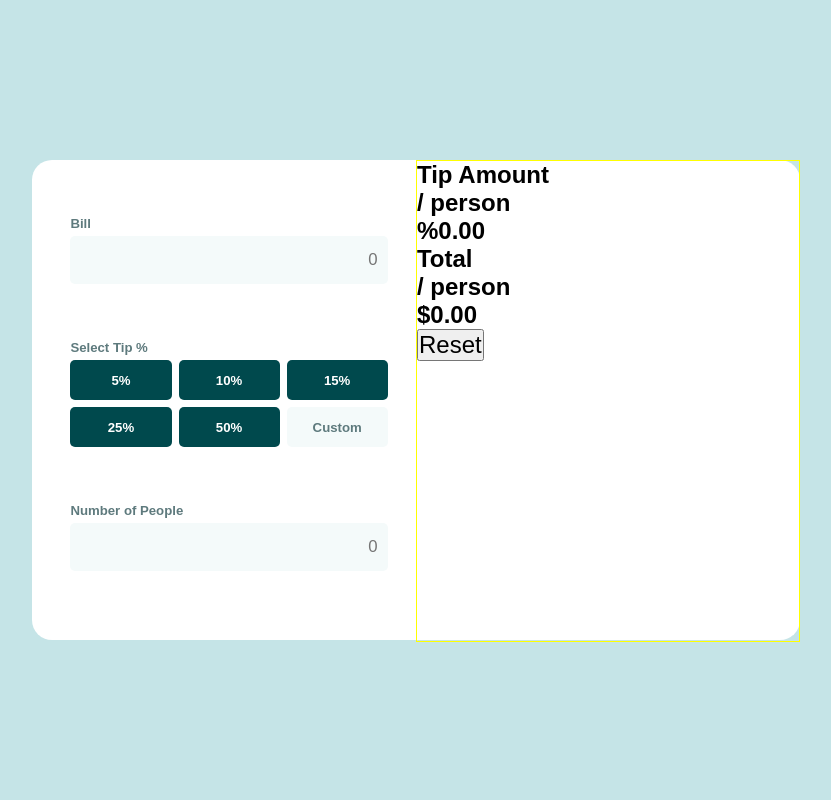
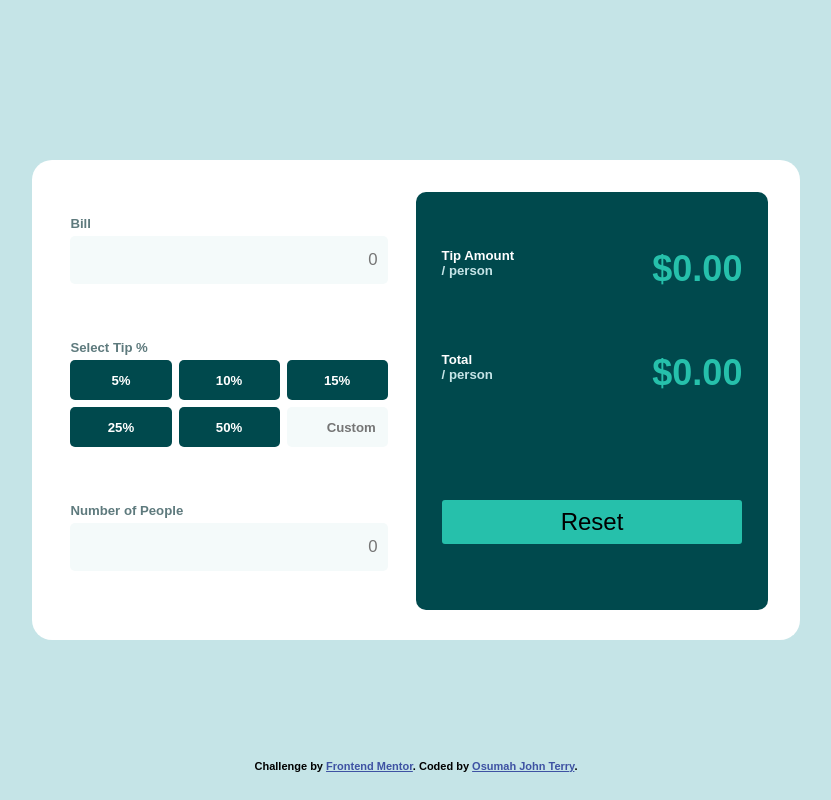
Before and after one commit to Johnterrie/tip-generator-app, a plain HTML site: page index.html in a window 1280 px wide. Shown: the whole page, without its empty margins (224-1055 px from the left). Drawn offline with Linux system fonts and the light colour scheme; a web font is replaced by a local one.

Commit message:
third commit

```diff
--- a/index.html
+++ b/index.html
@@ -24,7 +24,7 @@
         <button class="left-button">15%</button>
         <button class="left-button">25%</button>
         <button class="left-button">50%</button>
-        <button class="custom-button">Custom</button>
+        <input class="custom-button" placeholder="Custom">
       </div>
       <p class="select-tip">Number of People</p>
       <input class="input-text" type="text" placeholder="0">
@@ -33,16 +33,16 @@
     <!-- right side of the container with color -->
     <div class="right-cont">
       <div class="upper-right-cont">
-        <div class="left-hand">Tip Amount <br>
+        <div class="left-hand"> <span class="for-white">Tip Amount</span> <br>
           / person</div>
-        <div class="right-hand"> %0.00</div>
+        <div class="right-hand"> $0.00</div>
       </div>
       <div class="lower-right-cont">
-        <div class="left-hand"> Total <br>
+        <div class="left-hand"> <span class="for-white">Total</span> <br>
           / person</div>
         <div class="right-hand">$0.00</div>
       </div>
-      <button>Reset</button>
+      <button class="btn">Reset</button>
     </div>
   </div>
 
--- a/main.css
+++ b/main.css
@@ -67,9 +67,12 @@ body{
 }
 
 .right-cont {
-    border: 1px solid yellow;
+    background-color: hsl(183, 100%, 15%);
     width: 50%;
-    height: 100%;
+    height: 87%;
+    margin: 4vh 4vh 4vh 0;
+    padding: 0 2vw;
+    border-radius: 10px;
 }
 
 .left-button {
@@ -82,6 +85,10 @@ body{
     cursor: pointer;
 }
 
+.left-button:hover {
+    background-color: hsl(185, 41%, 84%);
+}
+
 .custom-button {
     background-color:  hsl(189, 41%, 97%);
     border: none;
@@ -89,20 +96,76 @@ body{
     color: hsl(186, 14%, 43%);
     font-size: 0.55rem;
     font-weight: 700;
+    text-align: right;
+    padding-right: 0.5rem;
+}
+
+.upper-right-cont  {
+    margin: 7vh 0 0 0;
+    display: flex;
+    flex-direction: row;
+    justify-content: space-between;
+}
+
+.lower-right-cont {
+    margin: 3vh 0 0 0;
+    display: flex;
+    flex-direction: row;
+    justify-content: space-between;
+}
+
+.left-hand {
+    font-size: 0.55rem;
+    color: hsl(185, 41%, 84%);
+    width: 30%;
+    height: 10vh;
+}
+
+.right-hand {
+    font-size: 1.5rem;
+    color: hsl(172, 67%, 45%);
+}
+
+.btn {
+    margin-top: 8.5vh;
+    width: 100%;
+    height: 5.5vh;
+    background-color: hsl(172, 67%, 45%);
+    border: none;
+    border-radius: 3px;
     cursor: pointer;
 }
 
+.btn:hover {
+    background-color: hsl(185, 41%, 84%);
+}
+
+.for-white {
+    color: #ffffff;
+    font-size: 0.55rem;
+}
 
 
-
-
-
-
-
+.wrong:hover {
+    width: 100%;
+    height: 6vh;
+    text-align: right;
+    padding-right: 10px;
+    background-color: hsl(189, 41%, 97%);
+    border: none;
+    border-radius: 5px;
+    font-size: 0.7rem;
+    cursor: pointer;
+    outline: 2px solid red;
+}
 
 .attribution {
-    font-size: 11px; text-align: center;
+    position: relative;
+    top: 35vh;
+    font-size: 11px;
+    text-align: center;
 }
 .attribution a {
     color: hsl(228, 45%, 44%);
+    font-size: 11px;
 }
```
